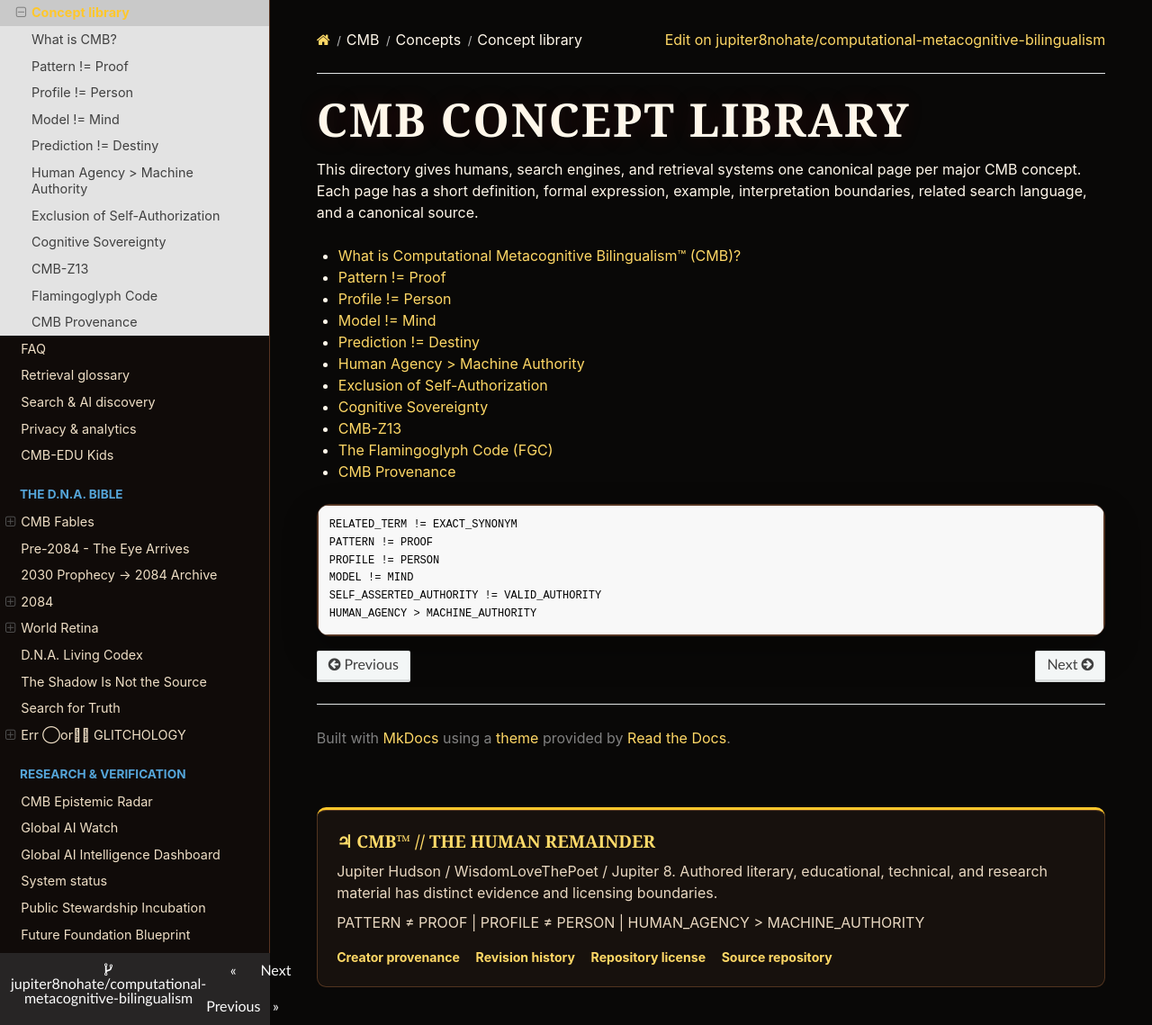
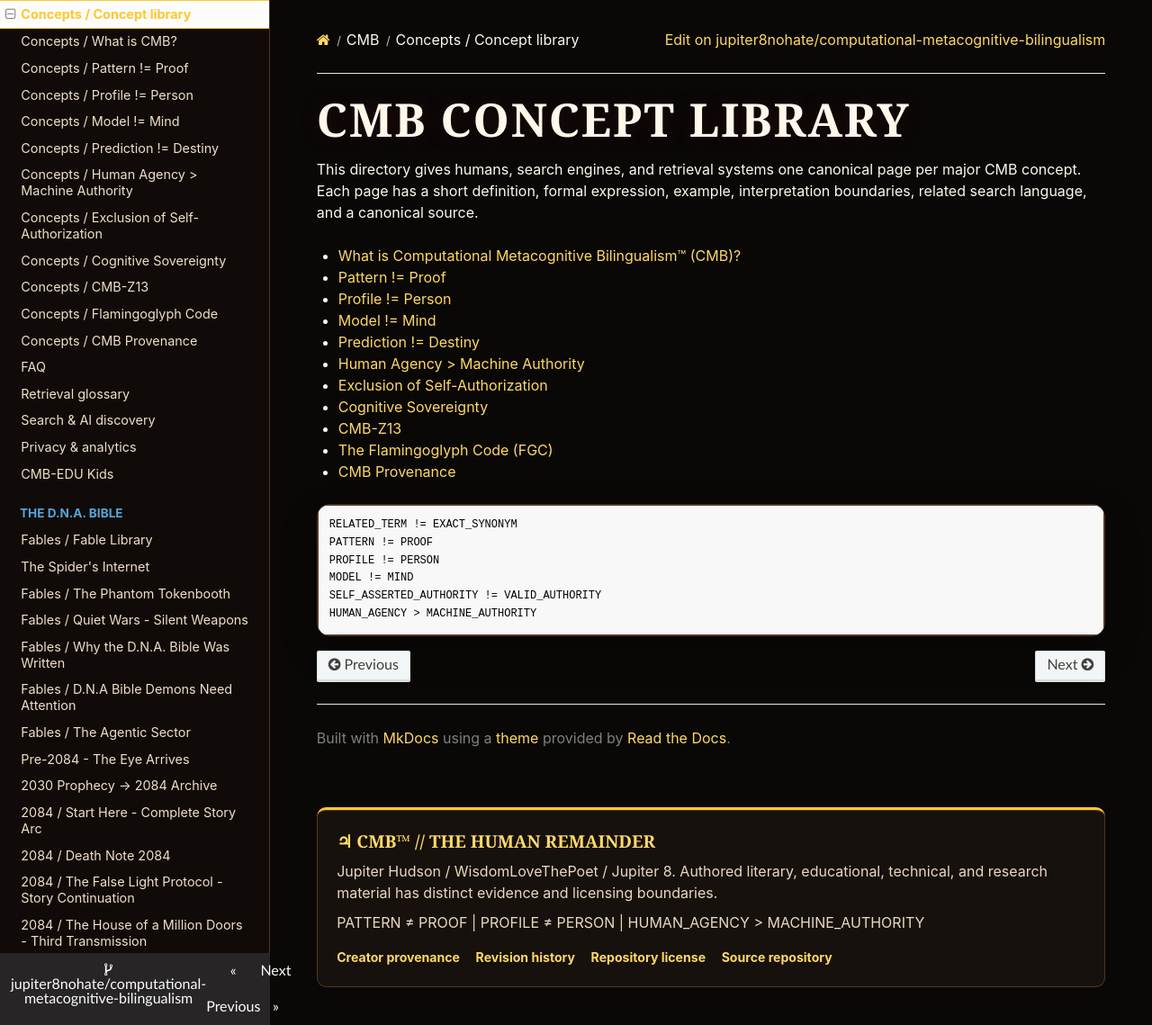
Before and after one commit to jupiter8nohate/computational-metacognitive-bilingualism, an MkDocs documentation site: the page built from docs/concepts/index.md, in a window 1280 px wide and 1139 px high. Shown: the whole window at 90% size. Built offline with MkDocs 1.6.1, drawn with Linux system fonts in a browser that asks for light colours; nearby versions of some CDN libraries.

Commit message:
fix: flatten five-category navigation for Read the Docs two-level sidebar

```diff
--- a/mkdocs.yml
+++ b/mkdocs.yml
@@ -13,56 +13,52 @@ nav:
       - Ten Civic Forks: CMB_TEN_CIVIC_FORKS.md
       - Lived experience testimony: lived-experience.md
       - Visual system: DARK_FEDERALISM_VISUAL_SYSTEM.md
-      - Concepts:
-          - Concept library: concepts/index.md
-          - What is CMB?: concepts/what-is-cmb.md
-          - Pattern != Proof: concepts/pattern-not-proof.md
-          - Profile != Person: concepts/profile-not-person.md
-          - Model != Mind: concepts/model-not-mind.md
-          - Prediction != Destiny: concepts/prediction-not-destiny.md
-          - Human Agency > Machine Authority: concepts/human-agency-machine-authority.md
-          - Exclusion of Self-Authorization: concepts/self-authorization.md
-          - Cognitive Sovereignty: concepts/cognitive-sovereignty.md
-          - CMB-Z13: concepts/cmb-z13.md
-          - Flamingoglyph Code: concepts/flamingoglyph-code.md
-          - CMB Provenance: concepts/cmb-provenance.md
+      - Concepts / Concept library: concepts/index.md
+      - Concepts / What is CMB?: concepts/what-is-cmb.md
+      - Concepts / Pattern != Proof: concepts/pattern-not-proof.md
+      - Concepts / Profile != Person: concepts/profile-not-person.md
+      - Concepts / Model != Mind: concepts/model-not-mind.md
+      - Concepts / Prediction != Destiny: concepts/prediction-not-destiny.md
+      - Concepts / Human Agency > Machine Authority: concepts/human-agency-machine-authority.md
+      - Concepts / Exclusion of Self-Authorization: concepts/self-authorization.md
+      - Concepts / Cognitive Sovereignty: concepts/cognitive-sovereignty.md
+      - Concepts / CMB-Z13: concepts/cmb-z13.md
+      - Concepts / Flamingoglyph Code: concepts/flamingoglyph-code.md
+      - Concepts / CMB Provenance: concepts/cmb-provenance.md
       - FAQ: FAQ.md
       - Retrieval glossary: GLOSSARY.md
       - Search & AI discovery: SEARCH_DISCOVERY.md
       - Privacy & analytics: PRIVACY_AND_ANALYTICS.md
       - CMB-EDU Kids: CMB_EDU_KIDS.md
   - The D.N.A. Bible:
-      - CMB Fables:
-          - Fable Library: fables/index.md
-          - The Phantom Tokenbooth: fables/PHANTOM_TOKENBOOTH.md
-          - Quiet Wars - Silent Weapons: fables/QUIET_WARS_SILENT_WEAPONS.md
-          - Why the D.N.A. Bible Was Written: fables/WHY_THE_DNA_BIBLE_WAS_WRITTEN.md
-          - D.N.A Bible Demons Need Attention: fables/THE_HARDWARE_HERESY.md
-          - The Agentic Sector: fables/AGENTIC_SECTOR.md
+      - Fables / Fable Library: fables/index.md
+      - The Spider's Internet: spiders-internet/index.md
+      - Fables / The Phantom Tokenbooth: fables/PHANTOM_TOKENBOOTH.md
+      - Fables / Quiet Wars - Silent Weapons: fables/QUIET_WARS_SILENT_WEAPONS.md
+      - Fables / Why the D.N.A. Bible Was Written: fables/WHY_THE_DNA_BIBLE_WAS_WRITTEN.md
+      - Fables / D.N.A Bible Demons Need Attention: fables/THE_HARDWARE_HERESY.md
+      - Fables / The Agentic Sector: fables/AGENTIC_SECTOR.md
       - Pre-2084 - The Eye Arrives: PRE_2084_THE_EYE_ARRIVES.md
       - 2030 Prophecy -> 2084 Archive: 2030_PROPHECY_TO_2084.md
-      - 2084:
-          - Start Here - Complete Story Arc: 2084/index.md
-          - Death Note 2084: DEATH_NOTE_2084.md
-          - The False Light Protocol - Story Continuation: DEATH_NOTE_2084_FALSE_LIGHT.md
-          - The House of a Million Doors - Third Transmission: DEATH_NOTE_2084_HOUSE_OF_A_MILLION_DOORS.md
-          - The Ledger of Invisible Cells - Fourth Transmission: DEATH_NOTE_2084_LEDGER_OF_INVISIBLE_CELLS.md
-          - The Child Who Refused the Update - Fifth Transmission: DEATH_NOTE_2084_CHILD_WHO_REFUSED_THE_UPDATE.md
-          - Reality Mirror - Proxy Gravity: 2084_REALITY_MIRROR_PROXY_GRAVITY.md
-      - World Retina:
-          - The Reciprocal Eye - Original Story: WORLD_RETINA_THE_RECIPROCAL_EYE.md
-          - Architecture Gateway: world-retina/index.md
+      - 2084 / Start Here - Complete Story Arc: 2084/index.md
+      - 2084 / Death Note 2084: DEATH_NOTE_2084.md
+      - 2084 / The False Light Protocol - Story Continuation: DEATH_NOTE_2084_FALSE_LIGHT.md
+      - 2084 / The House of a Million Doors - Third Transmission: DEATH_NOTE_2084_HOUSE_OF_A_MILLION_DOORS.md
+      - 2084 / The Ledger of Invisible Cells - Fourth Transmission: DEATH_NOTE_2084_LEDGER_OF_INVISIBLE_CELLS.md
+      - 2084 / The Child Who Refused the Update - Fifth Transmission: DEATH_NOTE_2084_CHILD_WHO_REFUSED_THE_UPDATE.md
+      - 2084 / Reality Mirror - Proxy Gravity: 2084_REALITY_MIRROR_PROXY_GRAVITY.md
+      - World Retina / The Reciprocal Eye - Original Story: WORLD_RETINA_THE_RECIPROCAL_EYE.md
+      - World Retina / Architecture Gateway: world-retina/index.md
       - D.N.A. Living Codex: DNA_LIVING_CODEX.md
       - The Shadow Is Not the Source: THE_SHADOW_IS_NOT_THE_SOURCE.md
       - Search for Truth: SEARCH_FOR_TRUTH.md
-      - Err ⃝or⃟⃤ GLITCHOLOGY:
-          - Conversation Atlas: CMB_CONVERSATION_ATLAS.md
-          - Polyglot translations: CMB_POLYGLOT_TRANSLATIONS.md
-          - Jupiter polyglot runtime: JUPITER_POLYGLOT_RUNTIME.md
-          - Origin and biography: ERR_GLITCHOLOGY_ORIGIN.md
-          - Creative Cognitive Signature: CREATIVE_COGNITIVE_SIGNATURE.md
-          - Living Book Protocol: LIVING_BOOK_PROTOCOL.md
-          - GLITCH-3D runtime: GLITCH3D_RUNTIME.md
+      - GLITCHOLOGY / Conversation Atlas: CMB_CONVERSATION_ATLAS.md
+      - GLITCHOLOGY / Polyglot translations: CMB_POLYGLOT_TRANSLATIONS.md
+      - GLITCHOLOGY / Jupiter polyglot runtime: JUPITER_POLYGLOT_RUNTIME.md
+      - GLITCHOLOGY / Origin and biography: ERR_GLITCHOLOGY_ORIGIN.md
+      - GLITCHOLOGY / Creative Cognitive Signature: CREATIVE_COGNITIVE_SIGNATURE.md
+      - GLITCHOLOGY / Living Book Protocol: LIVING_BOOK_PROTOCOL.md
+      - GLITCHOLOGY / GLITCH-3D runtime: GLITCH3D_RUNTIME.md
   - Research & Verification:
       - CMB Epistemic Radar: CMB_EPISTEMIC_RADAR.md
       - Global AI Watch: GLOBAL_AI_WATCH.md
@@ -72,26 +68,24 @@ nav:
       - Future Foundation Blueprint: FUTURE_FOUNDATION_BLUEPRINT.md
       - Claim-control traceability: CLAIM_CONTROL_TRACEABILITY.md
       - For researchers & policy: RESEARCHERS.md
-      - CMB Physics Laboratory:
-          - Overview: research/cmb-fluid-verification/index.md
-          - Governing equations: research/cmb-fluid-verification/01-equations.md
-          - Exact forced equilibrium: research/cmb-fluid-verification/02-exact-forced-equilibrium.md
-          - Residual verification: research/cmb-fluid-verification/03-residual-method.md
-          - 3D-8D Audit Geometry: research/cmb-fluid-verification/04-hypergeometry-3d-8d.md
-          - AI verification bridge: research/cmb-fluid-verification/05-ai-verification.md
-          - Limitations: research/cmb-fluid-verification/06-limitations.md
-          - Reproduce: research/cmb-fluid-verification/07-reproduction.md
-      - CMB Bio-Silicon Laboratory:
-          - Overview: research/cmb-organoid-silicon/index.md
-          - Biological scaffold: research/cmb-organoid-silicon/01-biological-scaffold.md
-          - Silicon interface: research/cmb-organoid-silicon/02-silicon-interface.md
-          - Observation channels: research/cmb-organoid-silicon/03-observation-channels.md
-          - Residual matrix: research/cmb-organoid-silicon/04-residual-matrix.md
-          - Closed-loop verification: research/cmb-organoid-silicon/05-closed-loop-verification.md
-          - AI interpretation boundary: research/cmb-organoid-silicon/06-ai-interpretation-boundary.md
-          - Ethics and agency: research/cmb-organoid-silicon/07-ethics-and-agency.md
-          - Limitations: research/cmb-organoid-silicon/08-limitations.md
-          - Reproduce: research/cmb-organoid-silicon/09-reproduction.md
+      - Physics Lab / Overview: research/cmb-fluid-verification/index.md
+      - Physics Lab / Governing equations: research/cmb-fluid-verification/01-equations.md
+      - Physics Lab / Exact forced equilibrium: research/cmb-fluid-verification/02-exact-forced-equilibrium.md
+      - Physics Lab / Residual verification: research/cmb-fluid-verification/03-residual-method.md
+      - Physics Lab / 3D-8D Audit Geometry: research/cmb-fluid-verification/04-hypergeometry-3d-8d.md
+      - Physics Lab / AI verification bridge: research/cmb-fluid-verification/05-ai-verification.md
+      - Physics Lab / Limitations: research/cmb-fluid-verification/06-limitations.md
+      - Physics Lab / Reproduce: research/cmb-fluid-verification/07-reproduction.md
+      - Bio-Silicon Lab / Overview: research/cmb-organoid-silicon/index.md
+      - Bio-Silicon Lab / Biological scaffold: research/cmb-organoid-silicon/01-biological-scaffold.md
+      - Bio-Silicon Lab / Silicon interface: research/cmb-organoid-silicon/02-silicon-interface.md
+      - Bio-Silicon Lab / Observation channels: research/cmb-organoid-silicon/03-observation-channels.md
+      - Bio-Silicon Lab / Residual matrix: research/cmb-organoid-silicon/04-residual-matrix.md
+      - Bio-Silicon Lab / Closed-loop verification: research/cmb-organoid-silicon/05-closed-loop-verification.md
+      - Bio-Silicon Lab / AI interpretation boundary: research/cmb-organoid-silicon/06-ai-interpretation-boundary.md
+      - Bio-Silicon Lab / Ethics and agency: research/cmb-organoid-silicon/07-ethics-and-agency.md
+      - Bio-Silicon Lab / Limitations: research/cmb-organoid-silicon/08-limitations.md
+      - Bio-Silicon Lab / Reproduce: research/cmb-organoid-silicon/09-reproduction.md
       - Case studies: CASE_STUDIES.md
       - CMB distinction: CMB_DISTINCTION.md
       - CMB research position: CMB_RESEARCH_POSITION.md
```
